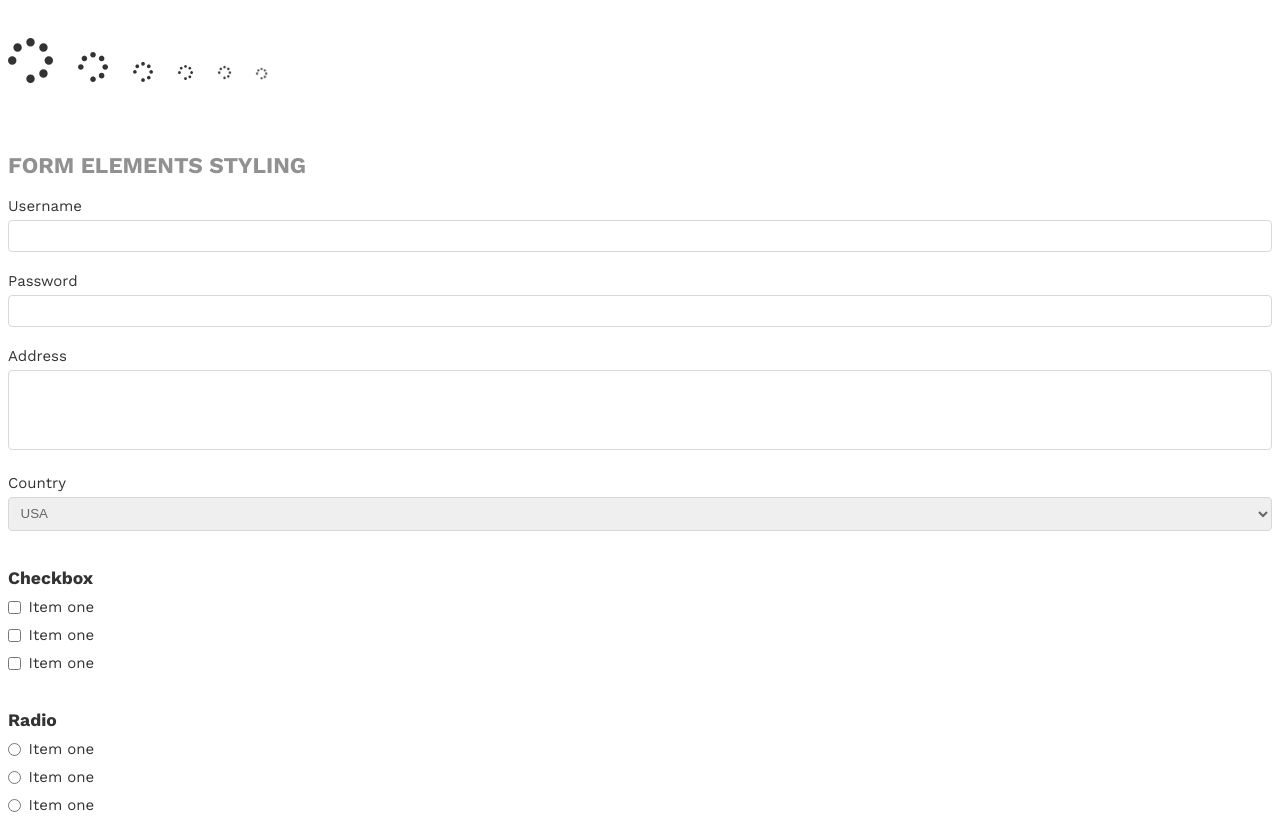
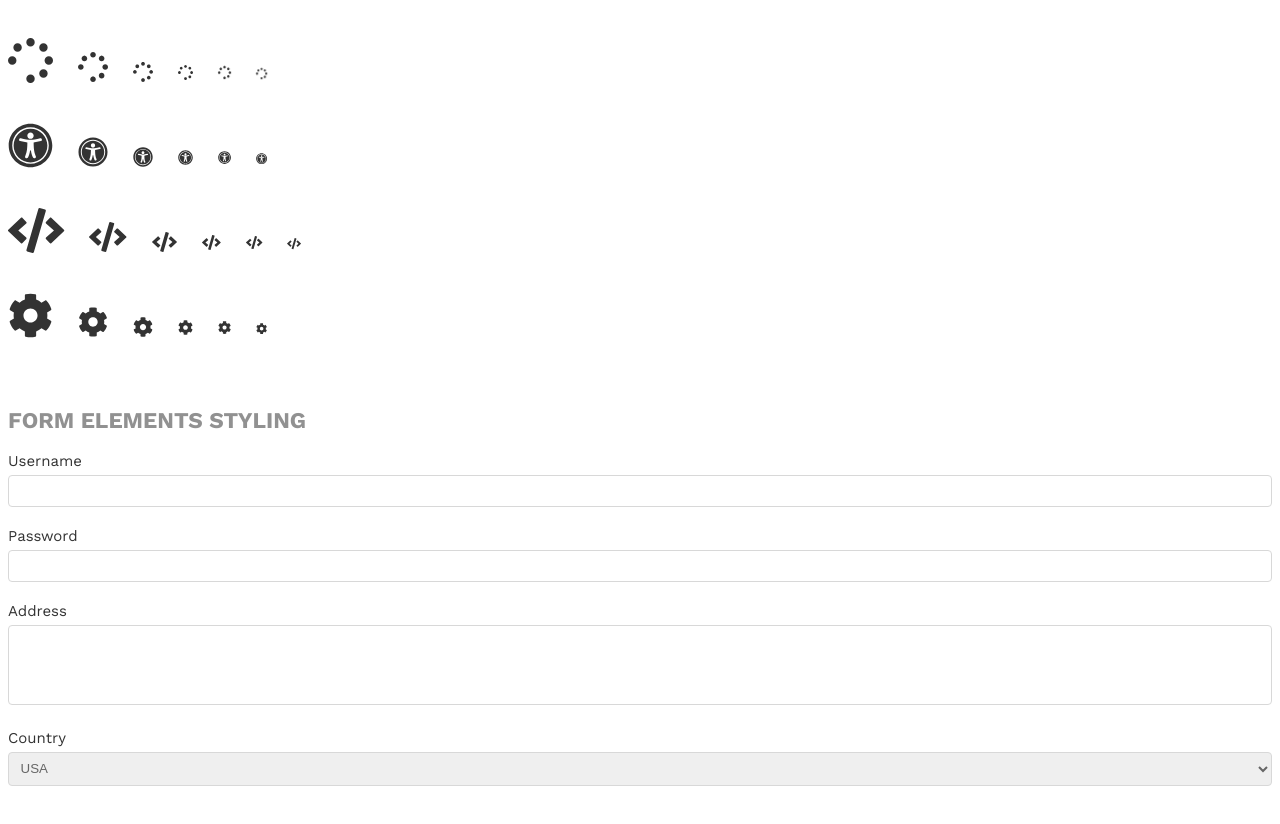
Before and after one commit to ID-Anish/ci-react-storybook, a React (Create React App) app: page / in a window 1280 px wide. Shown: the part 2496-3320 px from the top of the page. Built offline with nearby package versions, Linux system fonts and the light colour scheme.

Commit message:
Added new svg icons

```diff
--- a/src/App.js
+++ b/src/App.js
@@ -14,9 +14,9 @@ import { PickDate } from './components/datepicker';
 //fontawesome icons
 import { library } from '@fortawesome/fontawesome-svg-core'
 import { FontAwesomeIcon } from '@fortawesome/react-fontawesome'
-import { faThumbsUp, faSpinner} from '@fortawesome/free-solid-svg-icons'
+import { faThumbsUp, faSpinner, faUniversalAccess, faCode, faCog} from '@fortawesome/free-solid-svg-icons'
   //fontawesome icon library
-  library.add(faThumbsUp, faSpinner)
+  library.add(faThumbsUp, faSpinner, faUniversalAccess, faCode, faCog)
 
 
 
@@ -78,10 +78,10 @@ class App extends Component {
 
         {/*****Breadcrumb*****/}
         <div className="box mb-10">
-            <h2 className="page--heading-uppercase page--heading-grey">Breadcrumb styling</h2>
-            <Breadcrumb />
-            <BreadcrumbRound />
-          </div>
+          <h2 className="page--heading-uppercase page--heading-grey">Breadcrumb styling</h2>
+          <Breadcrumb />
+          <BreadcrumbRound />
+        </div>
 
         {/*****Pagination*****/}
         <div className="box mb-10">
@@ -112,13 +112,40 @@ class App extends Component {
             <i className="box-inline"><FontAwesomeIcon icon="thumbs-up" size="xs" /></i>
           </div>
 
-          <div className="box">
+          <div className="box mb-8">
             <i className="box-inline mr-5"><FontAwesomeIcon icon="spinner" size="3x" spin /></i>
             <i className="box-inline mr-5"><FontAwesomeIcon icon="spinner" size="2x" spin /></i>
             <i className="box-inline mr-5"><FontAwesomeIcon icon="spinner" size="lg" spin /></i>
             <i className="box-inline mr-5"><FontAwesomeIcon icon="spinner" size="md" spin /></i>
             <i className="box-inline mr-5"><FontAwesomeIcon icon="spinner" size="sm" spin /></i>
             <i className="box-inline"><FontAwesomeIcon icon="spinner" size="xs" spin /></i>
+          </div>
+
+          <div className="box mb-8">
+            <i className="box-inline mr-5"><FontAwesomeIcon icon="universal-access" size="3x" /></i>
+            <i className="box-inline mr-5"><FontAwesomeIcon icon="universal-access" size="2x" /></i>
+            <i className="box-inline mr-5"><FontAwesomeIcon icon="universal-access" size="lg" /></i>
+            <i className="box-inline mr-5"><FontAwesomeIcon icon="universal-access" size="md" /></i>
+            <i className="box-inline mr-5"><FontAwesomeIcon icon="universal-access" size="sm" /></i>
+            <i className="box-inline"><FontAwesomeIcon icon="universal-access" size="xs" /></i>
+          </div>
+
+          <div className="box mb-8">
+            <i className="box-inline mr-5"><FontAwesomeIcon icon="code" size="3x" /></i>
+            <i className="box-inline mr-5"><FontAwesomeIcon icon="code" size="2x" /></i>
+            <i className="box-inline mr-5"><FontAwesomeIcon icon="code" size="lg" /></i>
+            <i className="box-inline mr-5"><FontAwesomeIcon icon="code" size="md" /></i>
+            <i className="box-inline mr-5"><FontAwesomeIcon icon="code" size="sm" /></i>
+            <i className="box-inline"><FontAwesomeIcon icon="code" size="xs" /></i>
+          </div>
+
+          <div className="box">
+            <i className="box-inline mr-5"><FontAwesomeIcon icon="cog" size="3x" /></i>
+            <i className="box-inline mr-5"><FontAwesomeIcon icon="cog" size="2x" /></i>
+            <i className="box-inline mr-5"><FontAwesomeIcon icon="cog" size="lg" /></i>
+            <i className="box-inline mr-5"><FontAwesomeIcon icon="cog" size="md" /></i>
+            <i className="box-inline mr-5"><FontAwesomeIcon icon="cog" size="sm" /></i>
+            <i className="box-inline"><FontAwesomeIcon icon="cog" size="xs" /></i>
           </div>
         </div>
 
```
